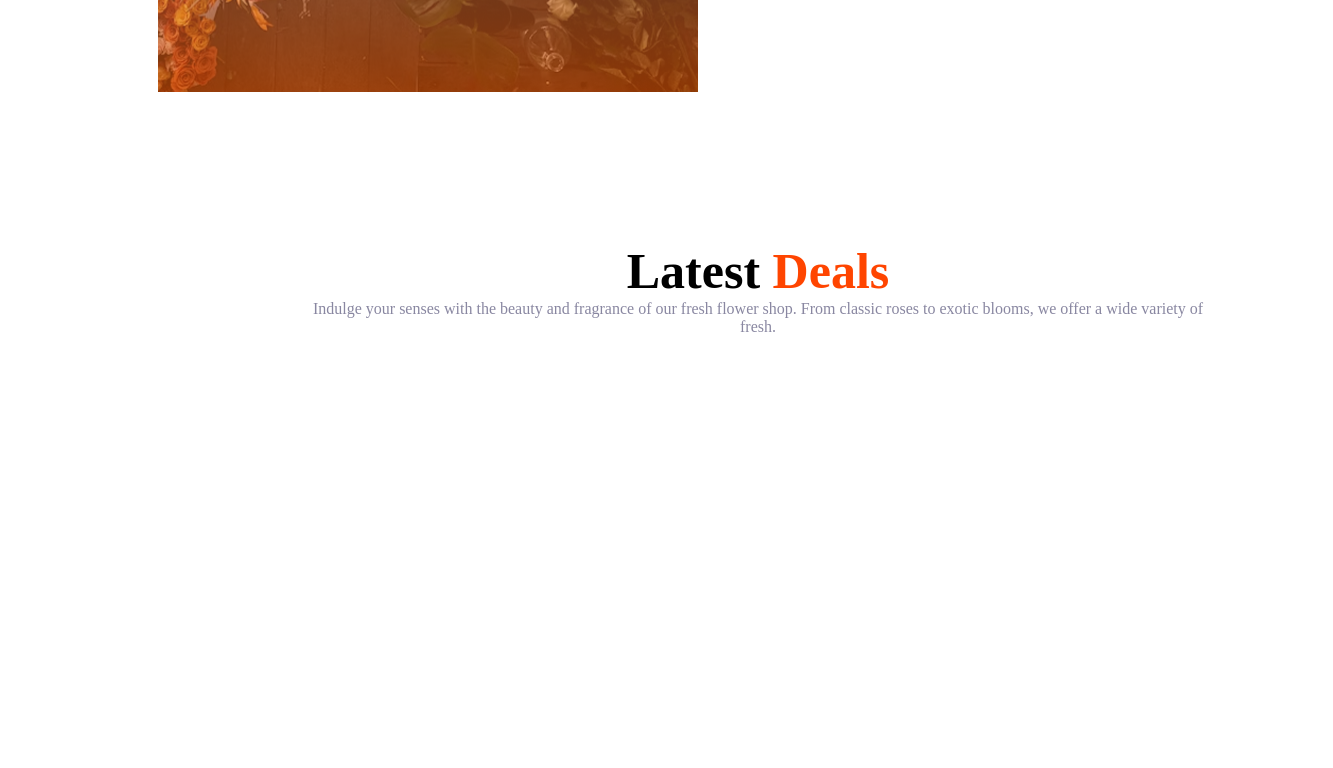
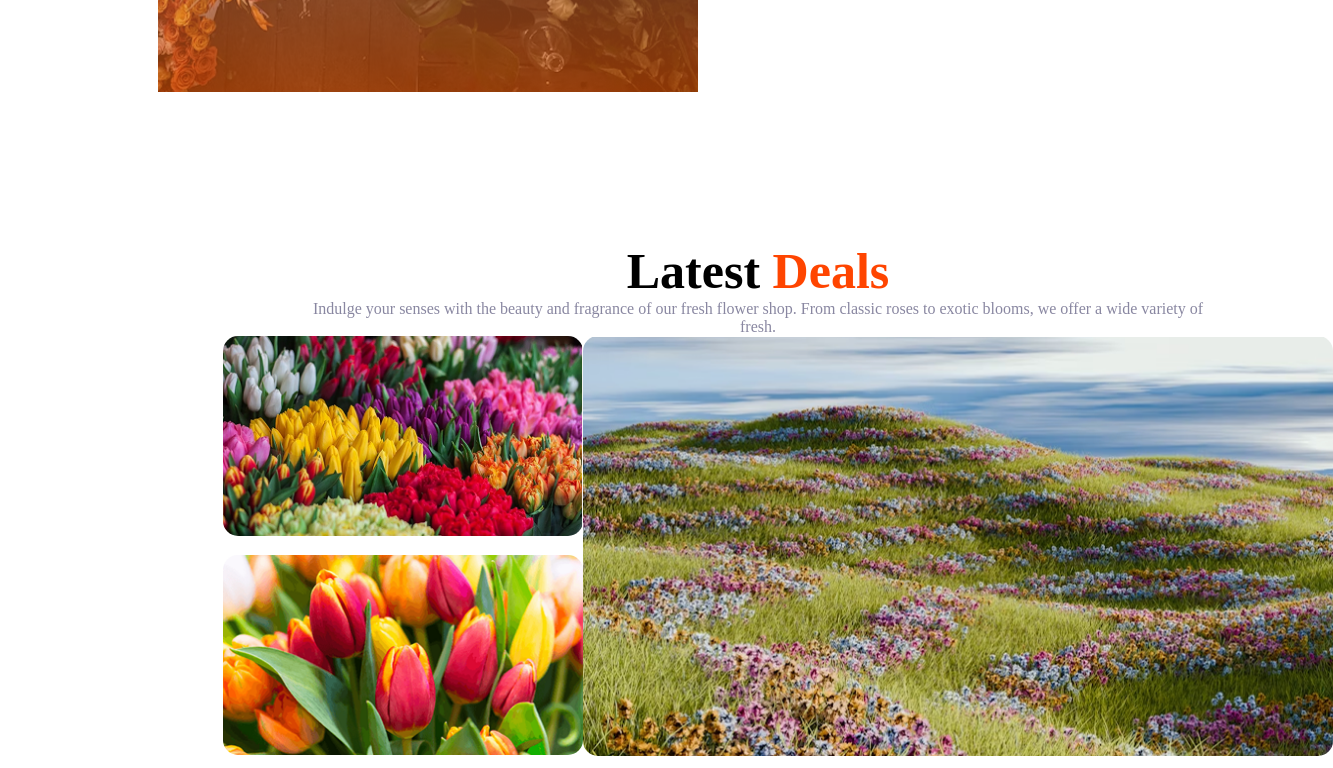
Before and after one commit to Mahir-seeker/Second-Assignment, a plain HTML site: page index.html in a window 1280 px wide. Shown: the part 2496-3264 px from the top of the page, 1333 px wide, since content can reach past the window. Before the commit the page ends 2840 px from the top, so only its background shows below. Drawn offline with Linux system fonts and the light colour scheme.

Commit message:
latest deals

```diff
--- a/index.html
+++ b/index.html
@@ -144,6 +144,24 @@
                 our fresh flower shop. From classic roses to exotic blooms, we offer a
                 wide variety of fresh.</div>
         </section>
+        <section>
+            <div class="grid-layout">
+                <div>
+                    <div style="margin-bottom: 15px;">
+                        <img style="width: 360px; height:200px;border-radius:15px;" class="img-1"
+                            src="assets/deal-bloom.png" alt="">
+                    </div>
+                    <div>
+                        <img style="width: 360px; height:200px;border-radius:15px;" class="img-2"
+                            src="assets/deal-ana.png" alt="">
+                    </div>
+                </div>
+                <div>
+                    <img style="width:750px;height:420px;border-radius:15px; " class="img-3" src="assets/deal-zabo.png"
+                        alt="">
+                </div>
+            </div>
+        </section>
     </main>
 
 </body>
--- a/styles.css
+++ b/styles.css
@@ -147,6 +147,13 @@
      top: -100px;
  }
 
+ .grid-layout {
+     display: grid;
+     grid-template-columns: repeat(2, 1fr);
+     margin-left: 215px;
+     margin-right: 215px;
+ }
+
  @media screen and (max-width:576px) {
      .navbar {
          width: 100%;
```
